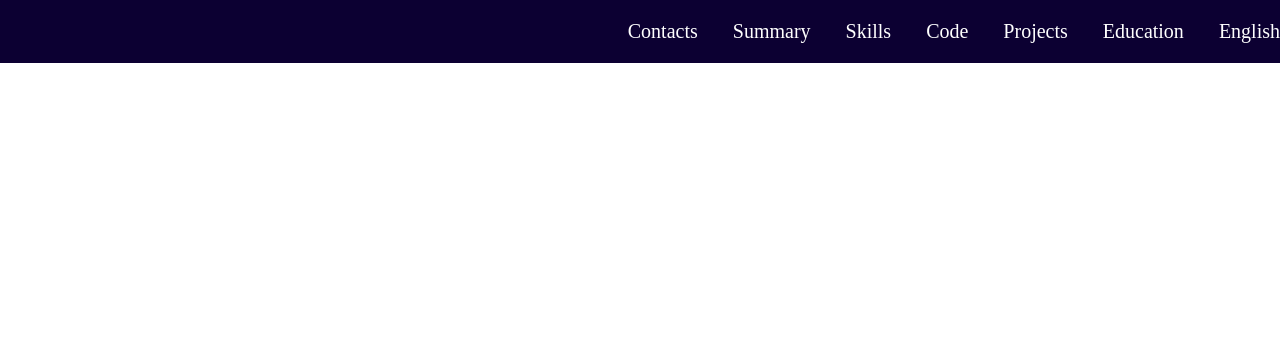
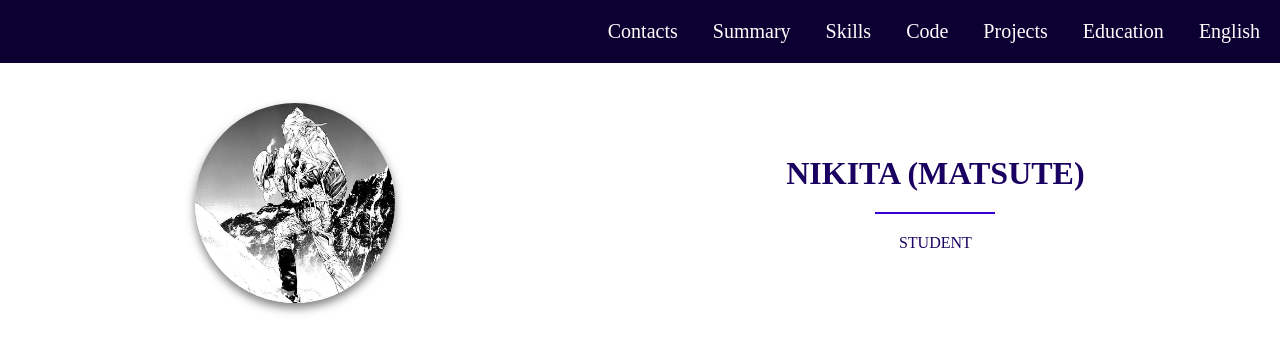
Before and after one commit to matsute/rsschool-cv, a plain HTML site: page index.html in a window 1280 px wide. Drawn offline with Linux system fonts and the light colour scheme.

Commit message:
feat: add main

```diff
--- a/index.html
+++ b/index.html
@@ -7,7 +7,7 @@
     <link rel="stylesheet" href="style.css">
 </head>
 <body>
-    <header>
+    <header class="header">
         <div class="container">
             <nav>
                 <ul class="header-navbar">
@@ -22,5 +22,17 @@
             </nav>
         </div>
     </header>
+    <main>
+        <div class="container">
+            <header class="main-header main-header--sz">
+                <img src="images/profile_picture.jpg" alt="Profile picture">
+                <div class="main-info">
+                    <h1>Nikita (matsute)</h1>
+                    <div class="undeline"></div>
+                    <p>Student</p>
+                </div>
+            </header>
+        </div>
+    </main>
 </body>
 </html>
--- a/style.css
+++ b/style.css
@@ -3,6 +3,11 @@
     padding: 0;
     box-sizing: border-box;
 }
+
+img {
+    width: 200px;
+    height: 200px;
+ }
 
 ul {
     list-style: none;
@@ -12,17 +17,23 @@ a {
     text-decoration: none;
 }
 
-header {
+.header {
     background-color: #0C0032;
 }
 
 .container {
     max-width: 1440px;
+    margin: 0 auto;
+}
+
+nav {
+    padding: 0 20px;
 }
 
 .header-navbar {
     display: flex;
     justify-content: end;
+    align-items: center;
 }
 
 .header-navbar li {
@@ -43,4 +54,44 @@ header {
 
 .header-navbar li a:hover {
     filter: blur(0.8px);
- }
+}
+
+main {
+    color: #190061;
+}
+
+.main-header {
+    display: flex;
+    justify-content: space-around;
+    align-items: center;
+}
+
+.main-header--sz {
+    margin: 40px 0;
+}
+
+.main-header img {
+    border-radius: 50%;
+    box-shadow: 0px 5px 10px 0px rgba(0, 0, 0, 0.5);
+}
+
+.main-info {
+    text-align: center;
+}
+
+.main-info h1 {
+    text-transform: uppercase;
+    margin-bottom: 20px;
+}
+
+.main-info div {
+    margin: 0 auto;
+    width: 120px;
+    height: 2px;
+    background-color: #3500D3;
+}
+
+.main-info p {
+    margin-top: 20px;
+    text-transform: uppercase;
+}
```
Also changed, not shown: images/profile_picture.jpg (added).
